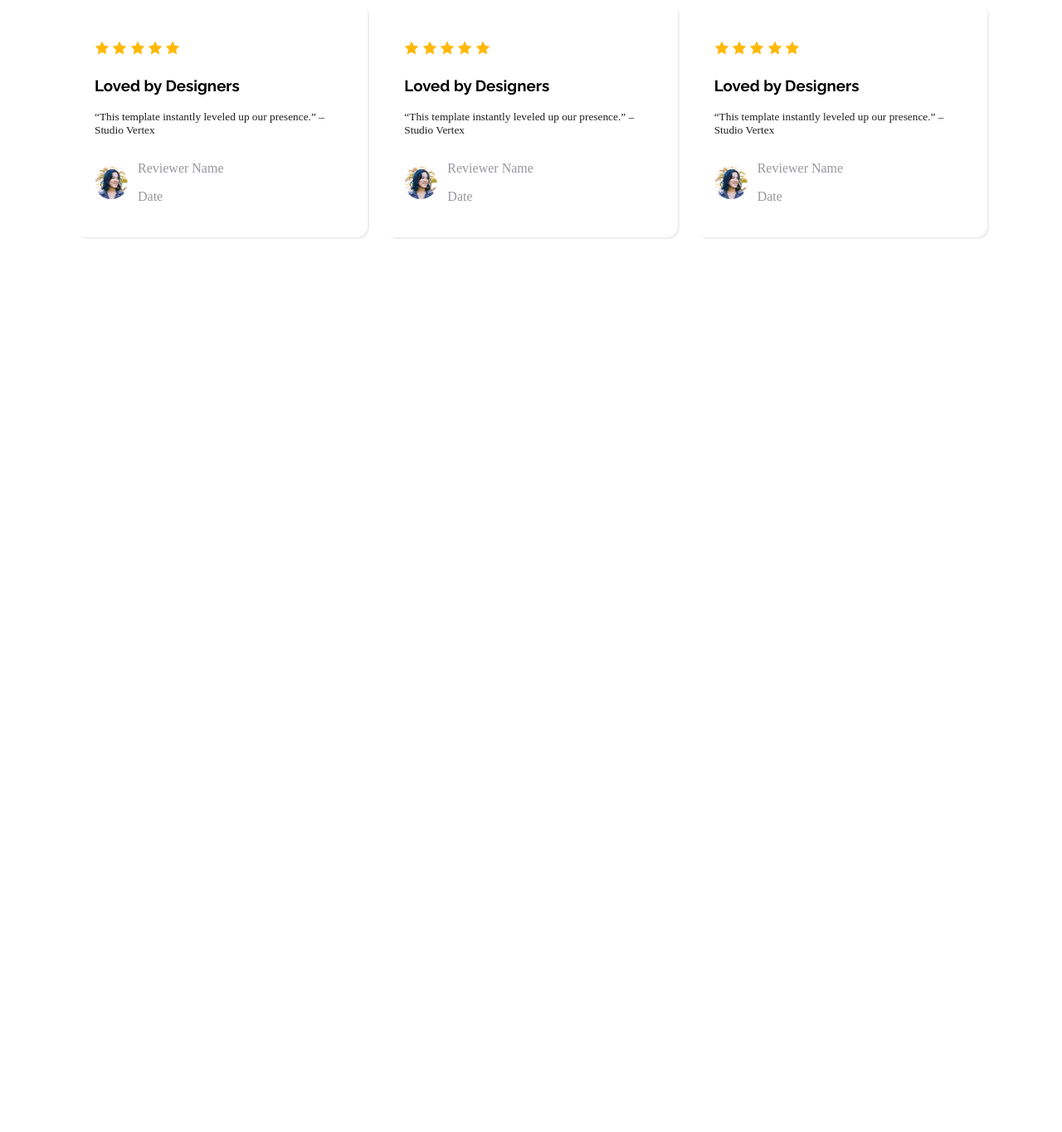
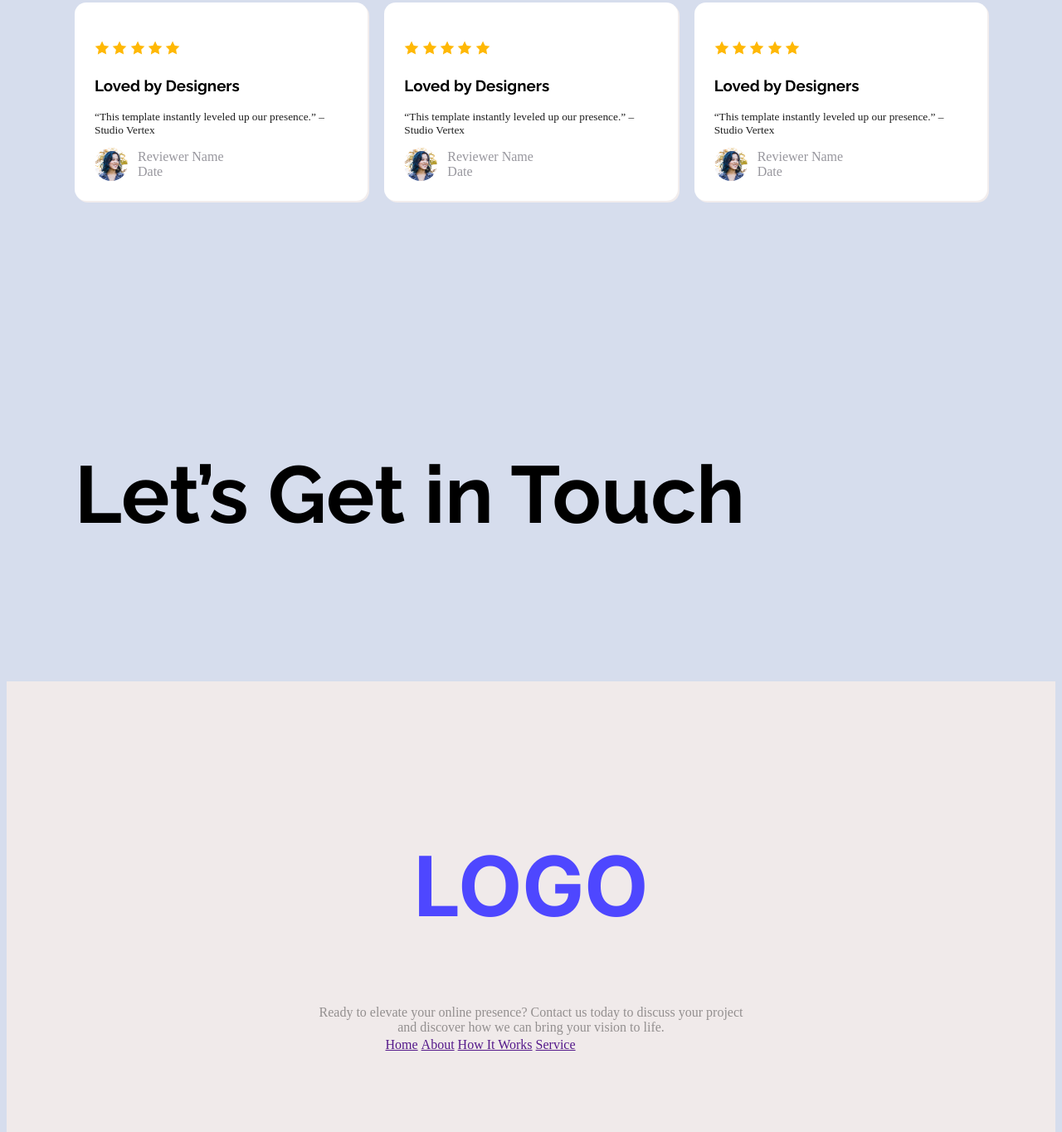
Before and after one commit to icamebyagain/assignment01, a plain HTML site: page index.html in a window 1280 px wide. Shown: the part 1896-3260 px from the top of the page at 83% size. Before the commit the page ends 2190 px from the top, so only its background shows below. Drawn offline with Linux system fonts and the light colour scheme.

Commit message:
remove space from between reviewer name and date

```diff
--- a/index.html
+++ b/index.html
@@ -82,13 +82,13 @@
                     <div class="review-header">
                         <img src="image/avatar.png" alt="Reviewer photo" class="review-avatar">
                         <div class="reviewer-info">
-                            <p class="name">Reviewer Name</p>
-                            <p class="date">Date</p>
+                            <li class="name">Reviewer Name</li>
+                            <li class="date">Date</li>
                         </div>
                     </div>
                 </div>
 
-                 <!-- card2-->
+                <!-- card2-->
                 <div class="review-card">
                     <h5 class="star-rating">
                         <img src="image/icon-star.png" alt="">
@@ -102,13 +102,13 @@
                     <div class="review-header">
                         <img src="image/avatar.png" alt="Reviewer photo" class="review-avatar">
                         <div class="reviewer-info">
-                            <p class="name">Reviewer Name</p>
-                            <p class="date">Date</p>
+                            <li class="name">Reviewer Name</li>
+                            <li class="date">Date</li>
                         </div>
                     </div>
                 </div>
 
-                 <!-- card3 -->
+                <!-- card3 -->
                 <div class="review-card">
                     <h5 class="star-rating">
                         <img src="image/icon-star.png" alt="">
@@ -122,8 +122,8 @@
                     <div class="review-header">
                         <img src="image/avatar.png" alt="Reviewer photo" class="review-avatar">
                         <div class="reviewer-info">
-                            <p class="name">Reviewer Name</p>
-                            <p class="date">Date</p>
+                            <li class="name">Reviewer Name</li>
+                            <li class="date">Date</li>
                         </div>
                     </div>
                 </div>
@@ -131,9 +131,41 @@
             </div>
 
         </section>
+
+        <section class="get-start container">
+
+        </section>
+
+        <section class="get-in-touch container">
+            <div class="contact-me">
+                <h3 class="raleway-banner" style="font-size: 97px; font-weight: bold;">Let’s Get in Touch</h3>
+            </div>
+            <div class="contact-me-form inter-logo">
+
+            </div>
+
+        </section>
     </main>
 
-    <footer>
+    <footer class="footer">
+        <div class="footer-content">
+            <h2 class="inter-logo logo-title"
+                style="color: #4E47FF; font-weight: 900px; font-size: 100px; text-align: center;">LOGO</h2>
+            <div class="footer-desc" style="text-align: center; color: rgba(0, 0, 0, 0.39);">Ready to elevate your
+                online
+                presence? Contact us today to discuss your project and discover how we can bring your vision to life.
+            </div>
+
+            <nav class="footer-nav">
+                <ul>
+                    <li><a href="">Home</a></li>
+                    <li><a href="">About</a></li>
+                    <li><a href="">How It Works</a></li>
+                    <li><a href="">Service</a></li>
+                </ul>
+            </nav>
+        </div>
+
 
     </footer>
 
--- a/style/styles.css
+++ b/style/styles.css
@@ -150,7 +150,7 @@ main {
     border-radius: 14px;
     padding: 24px 24px;
     box-shadow: #F2EDED 2px 2px;
-    border: black 2px;
+
 }
 .review-header{
     display: flex;
@@ -161,6 +161,10 @@ main {
     font-size: smaller;
     color: #1E1E1E;
 }
+.reviewer-info{
+    list-style: none;
+}
+
 
 .name , .date {
     color: #25243279;
@@ -171,4 +175,66 @@ main {
     width: 40px;
 
 }
-.reviewer-info{
+.get-in-touch{
+    display: flex;
+    margin: 71px 0;
+    justify-content: space-between;
+    margin-top: 200px;
+    border: none;
+
+}
+
+.contact-me-form{
+
+}
+input[type=text]{
+    height: 70px;
+    width: 100%;
+    border-radius: 10px;
+    color: #D6DDED;
+    font-size: 20px;
+
+
+}
+body{
+    background-color: #D6DDED;
+}
+.messege{
+
+}
+textarea{
+    height: 135px;
+    width: 100%;
+}
+
+footer {
+    text-decoration: none;
+    text-align: center;
+    background-color: rgb(240, 234, 234);
+    align-items: center;
+    max-width: auto;
+    max-height: 427px;
+    justify-content: center;
+    justify-items: center;
+    padding: 103px 454px;
+    gap: 0;
+}
+footer ul li {
+    display: inline;
+}
+.footer-nav{
+    width: 401px;
+    height: 24px;
+    gap: 48px;
+}
+.footer-desc{
+    width: 531px;
+}
+.contact-me-form h5 {
+  margin-bottom: 0;
+  font-size: 18px;
+}
+.name{
+    margin-bottom: 0px;
+    padding: 0;
+}
```
